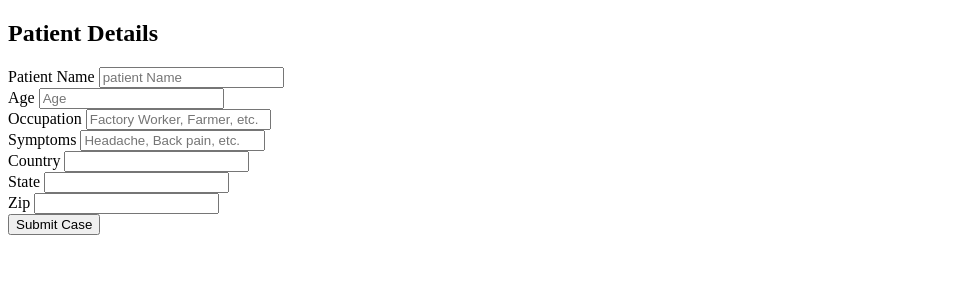
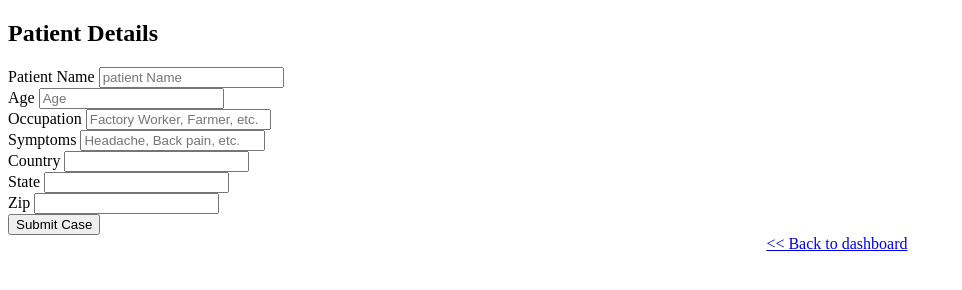
Before and after one commit to tansihede/C4C_EPIDEMIC_DETECTION, a website: page views/hospital/patientDetails.html in a window 1280 px wide. Shown: the whole page, without its empty margins (0-962 px from the left). Drawn offline with Linux system fonts and the light colour scheme.

Commit message:
Added link to go back to dashboard

```diff
--- a/views/hospital/patientDetails.html
+++ b/views/hospital/patientDetails.html
@@ -68,6 +68,7 @@
                         </div>
                     </div>
                 </div>
+               <div style="padding-left:60%"> <a href = "/hospital"><< Back to dashboard</a></div>
             </div>
         </main>
     </div>
```
